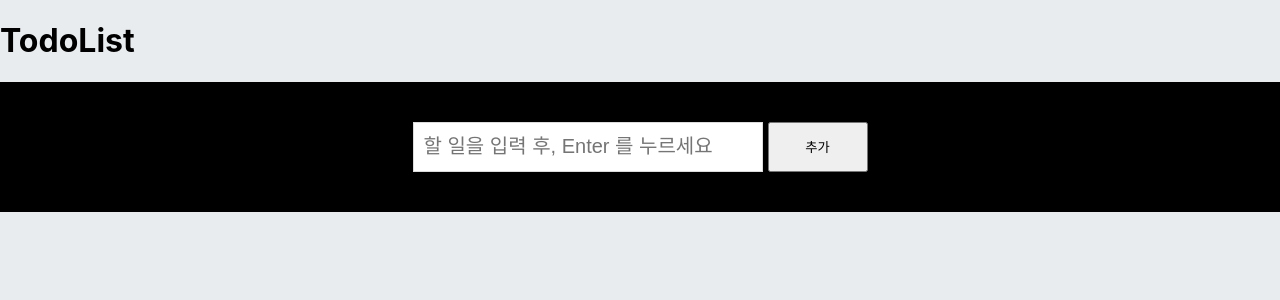
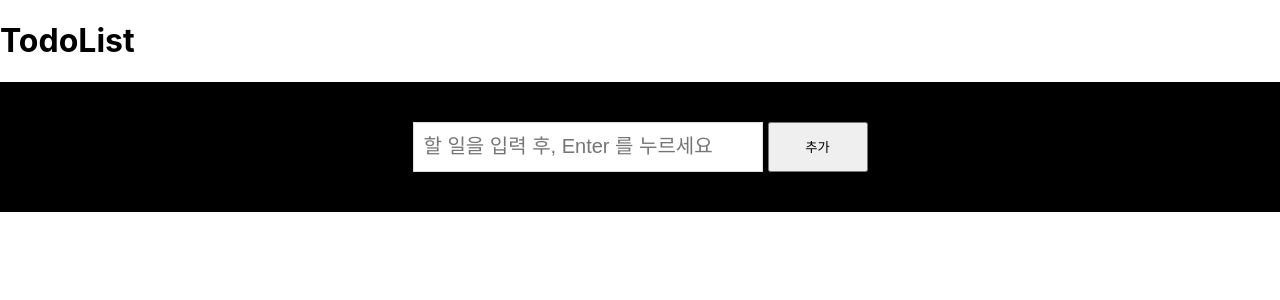
Before and after one commit to yuracho/react-todolist, a React (Create React App) app: page / in a window 1280 px wide. Shown: the top 300 px of the page. Built offline with nearby package versions, Linux system fonts and the light colour scheme.

Commit message:
Update App.js

```diff
--- a/src/App.js
+++ b/src/App.js
@@ -1,20 +1,9 @@
 import React from "react";
 import Todo from "./components/Todo";
-import { createGlobalStyle } from "styled-components";
-import TodoTemplate from "./components/TodoTemplate";
-
-const GlobalStyle = createGlobalStyle`
-body{
-  background: #e9ecef;
-}
-`;
 
 function App() {
   return (
     <>
-      <GlobalStyle />
-
-      {/* <TodoTemplate></TodoTemplate> */}
       <Todo />
     </>
   );
```
